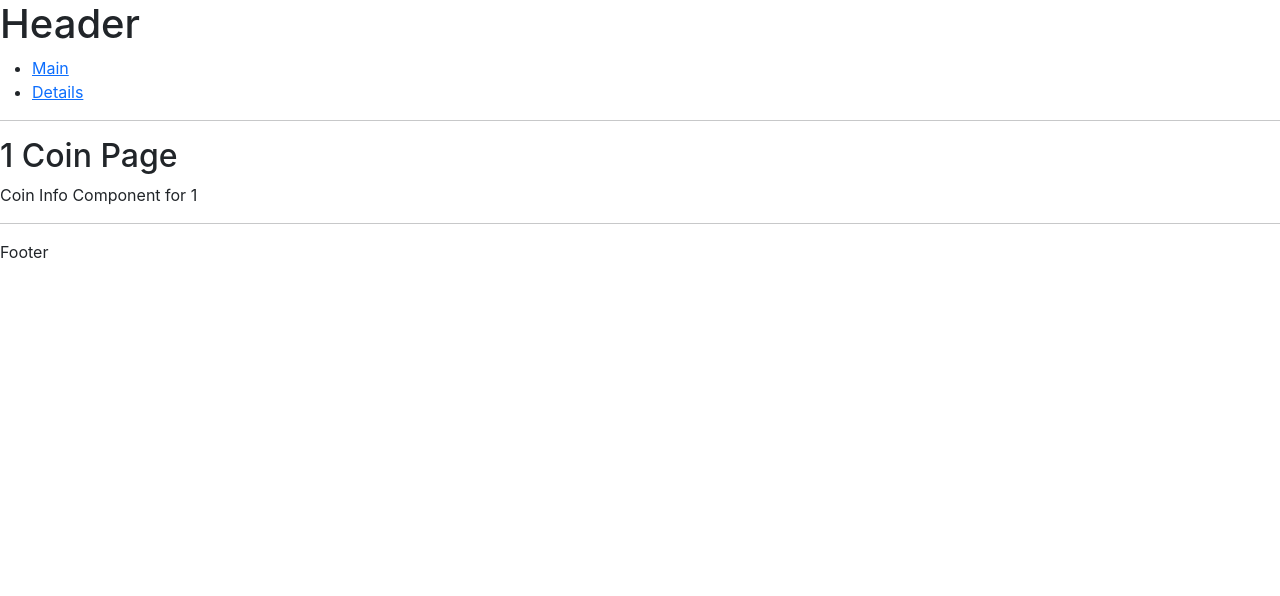
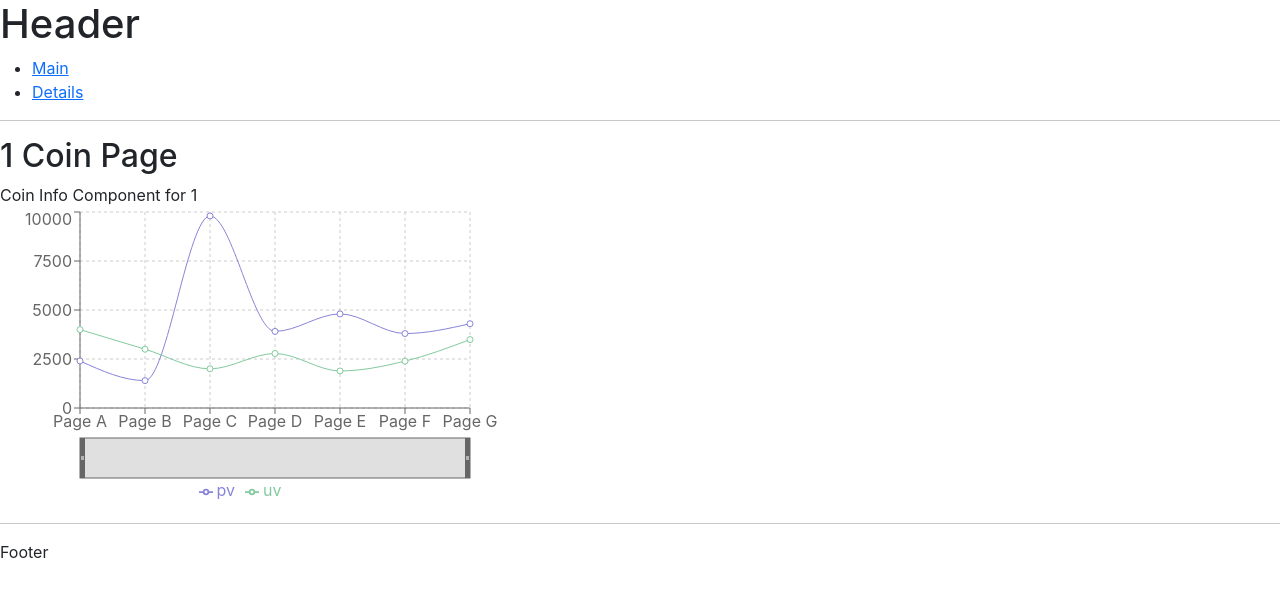
Before and after one commit to lesansley/coin_desk, a React (Create React App) app: page /coin/1 in a window 1280 px wide. Shown: the top 596 px of the page. Built offline with nearby package versions, Linux system fonts and the light colour scheme; no server answers.

Commit message:
Add basic chart functionality using mock-data

```diff
--- a/package.json
+++ b/package.json
@@ -8,11 +8,13 @@
     "@testing-library/user-event": "^13.5.0",
     "bootstrap": "^5.2.3",
     "react": "^18.2.0",
+    "react-charts": "^3.0.0-beta.50",
     "react-dom": "^18.2.0",
     "react-router-dom": "^6.4.3",
     "react-scripts": "5.0.1",
     "react-sparklines": "^1.7.0",
     "reactstrap": "^9.1.5",
+    "recharts": "^2.1.16",
     "swr": "^1.3.0",
     "web-vitals": "^2.1.4"
   },
--- /dev/null
+++ b/src/components/coin-chart.js
@@ -0,0 +1,46 @@
+import React from "react";
+import {
+  LineChart,
+  Line,
+  XAxis,
+  YAxis,
+  CartesianGrid,
+  Tooltip,
+  Legend,
+  Brush,
+  ResponsiveContainer,
+} from "recharts";
+import { mockPriceHistoryData } from "../data/mock-history";
+
+function CoinChart() {
+  const data = mockPriceHistoryData();
+  return (
+    <LineChart
+      width={500}
+      height={300}
+      data={data}
+      margin={{
+        top: 5,
+        right: 30,
+        left: 20,
+        bottom: 5,
+      }}
+    >
+      <CartesianGrid strokeDasharray="3 3" />
+      <XAxis dataKey="name" />
+      <YAxis />
+      <Tooltip />
+      <Legend />
+      <Line
+        type="monotone"
+        dataKey="pv"
+        stroke="#8884d8"
+        activeDot={{ r: 8 }}
+      />
+      <Line type="monotone" dataKey="uv" stroke="#82ca9d" />
+      <Brush />
+    </LineChart>
+  );
+}
+
+export default CoinChart;
--- /dev/null
+++ b/src/data/mock-history.js
@@ -0,0 +1,48 @@
+function mockPriceHistoryData() {
+  return [
+    {
+      name: "Page A",
+      uv: 4000,
+      pv: 2400,
+      amt: 2400,
+    },
+    {
+      name: "Page B",
+      uv: 3000,
+      pv: 1398,
+      amt: 2210,
+    },
+    {
+      name: "Page C",
+      uv: 2000,
+      pv: 9800,
+      amt: 2290,
+    },
+    {
+      name: "Page D",
+      uv: 2780,
+      pv: 3908,
+      amt: 2000,
+    },
+    {
+      name: "Page E",
+      uv: 1890,
+      pv: 4800,
+      amt: 2181,
+    },
+    {
+      name: "Page F",
+      uv: 2390,
+      pv: 3800,
+      amt: 2500,
+    },
+    {
+      name: "Page G",
+      uv: 3490,
+      pv: 4300,
+      amt: 2100,
+    },
+  ];
+}
+
+export { mockPriceHistoryData };
--- a/src/pages/coin.js
+++ b/src/pages/coin.js
@@ -1,6 +1,7 @@
 import React from "react";
 import { useParams } from "react-router-dom";
 import CoinInfo from "../components/coin-info";
+import CoinChart from "../components/coin-chart";
 
 function Coin() {
   const coin = useParams();
@@ -8,6 +9,9 @@ function Coin() {
     <>
       <h2>{coin.id.toUpperCase()} Coin Page</h2>
       <CoinInfo coin={coin.id} />
+      <div>
+        <CoinChart />
+      </div>
     </>
   );
 }
```
